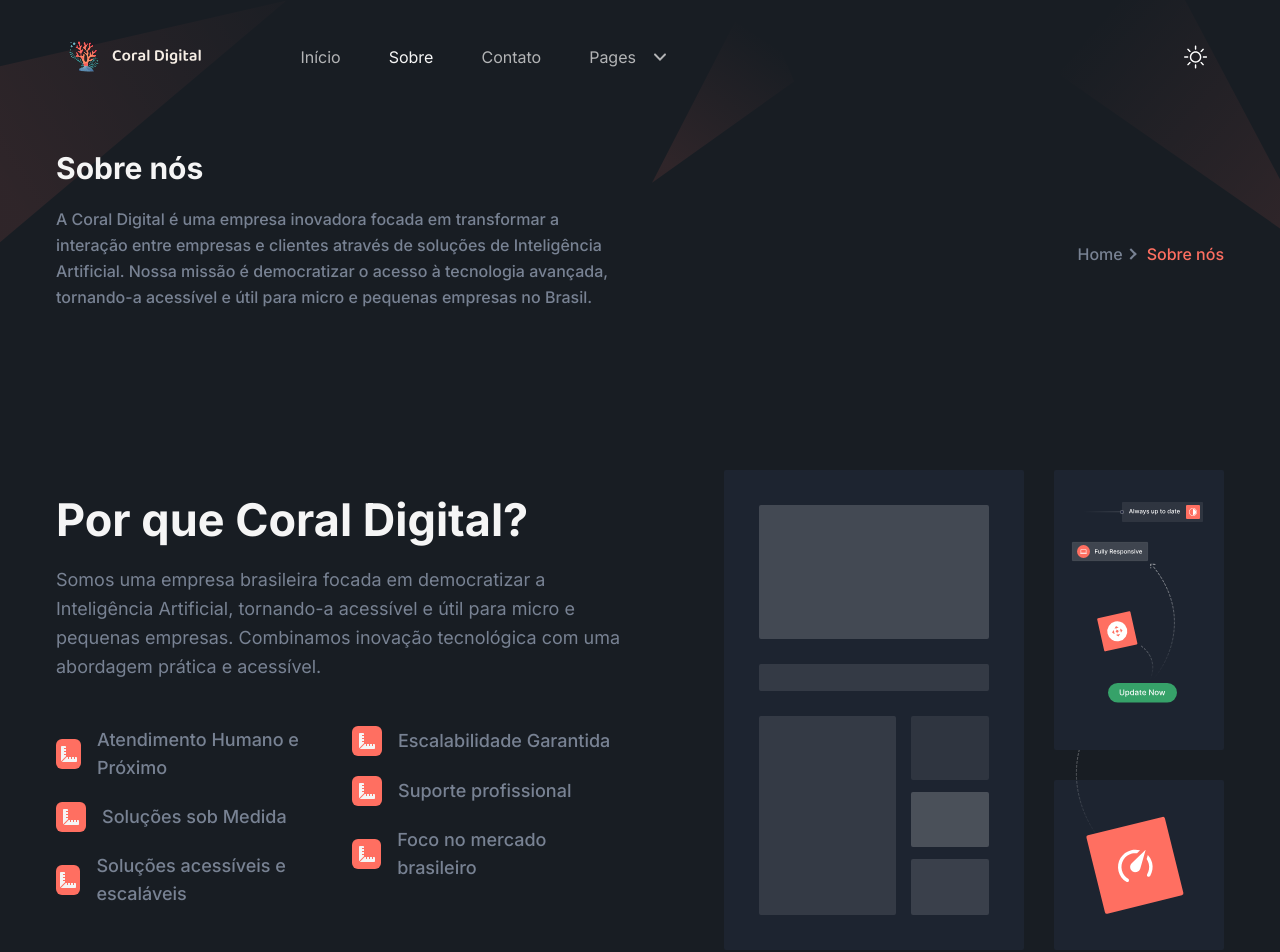
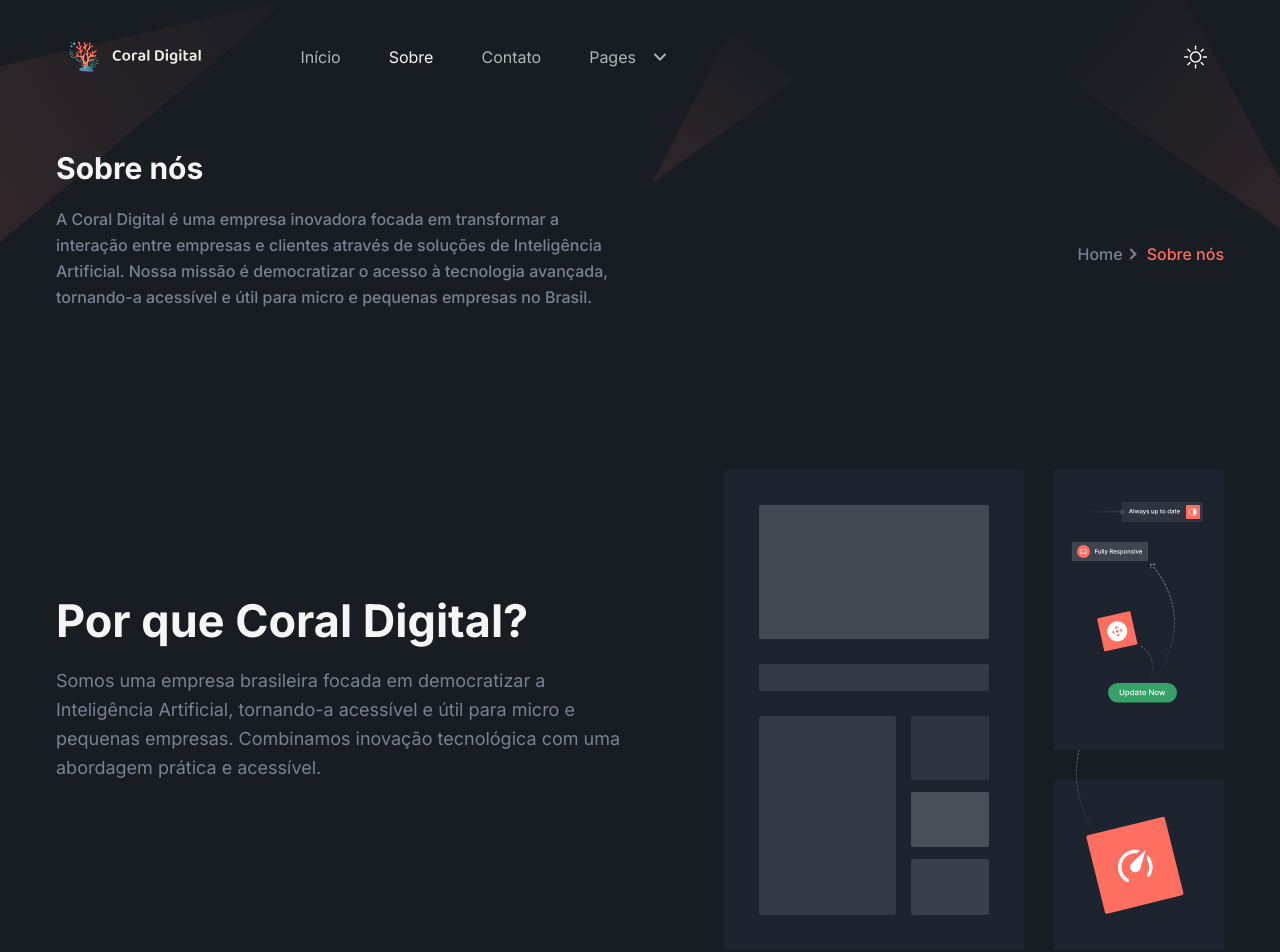
Before and after one commit to hellmrf/coraldigital.com.br, a Next.js app: page /about in a window 1280 px wide. Shown: the top 952 px of the page. Built offline with nearby package versions, Linux system fonts and the light colour scheme.

Commit message:
fix build

```diff
--- a/src/components/About/AboutSectionOne.tsx
+++ b/src/components/About/AboutSectionOne.tsx
@@ -31,15 +31,15 @@ const AboutSectionOne = () => {
               >
                 <div className="mx-[-12px] flex flex-wrap">
                   <div className="w-full px-3 sm:w-1/2 lg:w-full xl:w-1/2">
-                    <List text="Atendimento Humano e Próximo" />
+                    {/* <List text="Atendimento Humano e Próximo" />
                     <List text="Soluções sob Medida" />
-                    <List text="Soluções acessíveis e escaláveis" />
+                    <List text="Soluções acessíveis e escaláveis" /> */}
                   </div>
 
                   <div className="w-full px-3 sm:w-1/2 lg:w-full xl:w-1/2">
-                    <List text="Escalabilidade Garantida" />
+                    {/* <List text="Escalabilidade Garantida" />
                     <List text="Suporte profissional" />
-                    <List text="Foco no mercado brasileiro" />
+                    <List text="Foco no mercado brasileiro" /> */}
                   </div>
                 </div>
               </div>
--- a/src/types/feature.ts
+++ b/src/types/feature.ts
@@ -1,7 +1,7 @@
 import type { JSX } from "react";
 export type Feature = {
   id: number;
-  icon: JSX.Element;
+  icon: any;
   title: string;
   paragraph: string;
 };
```
